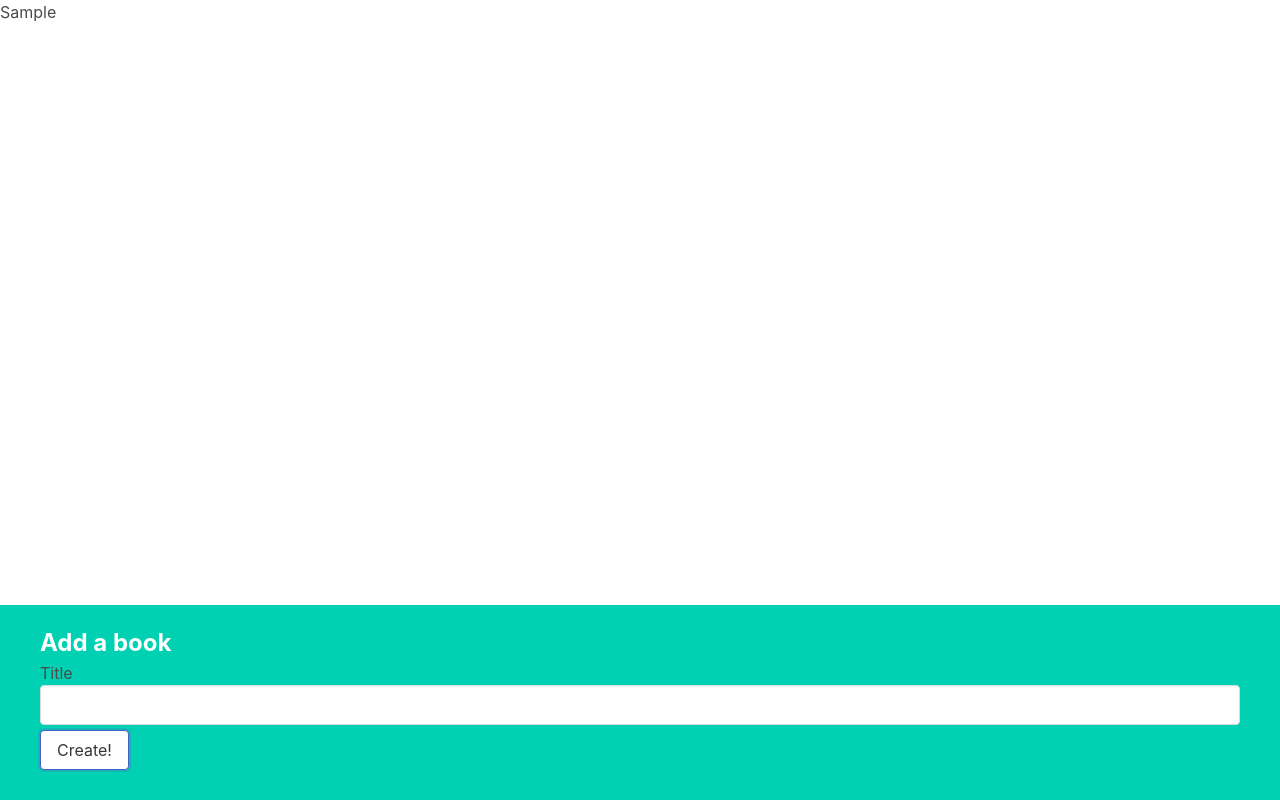
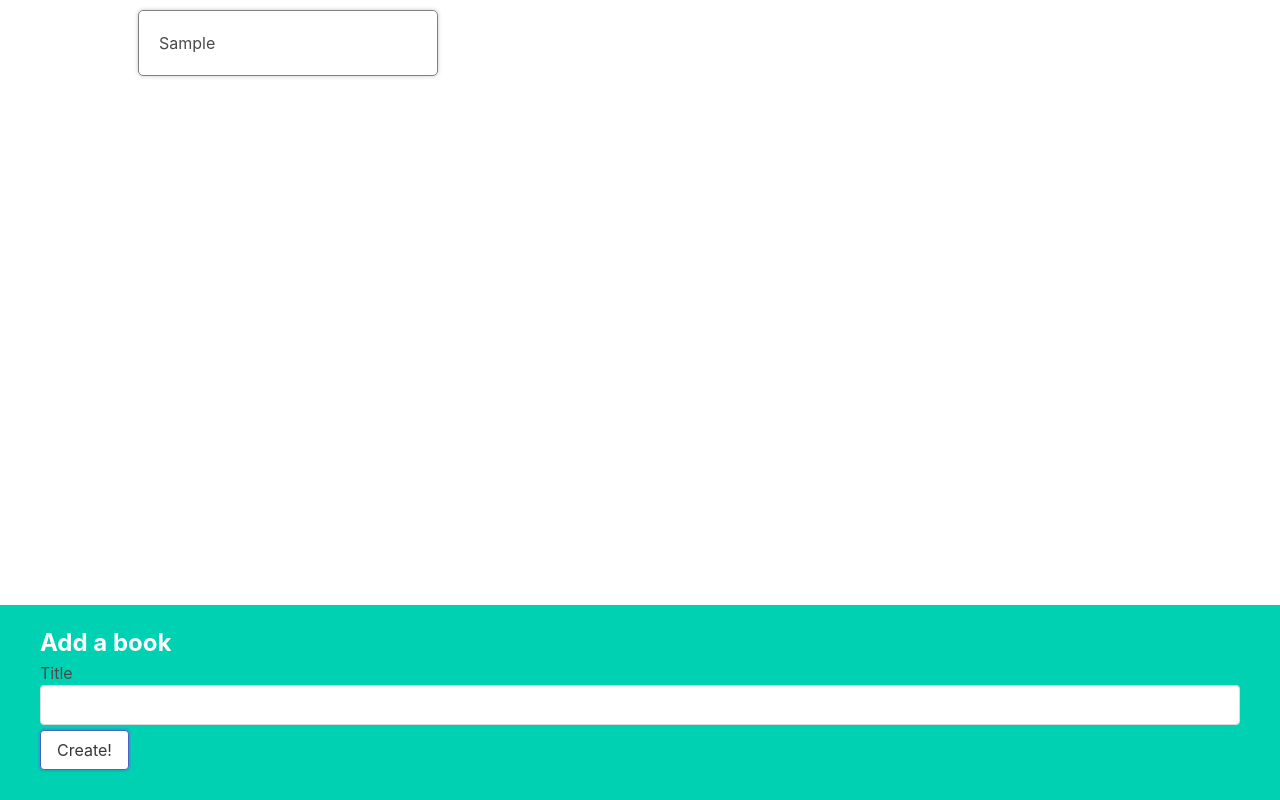
Before and after one commit to supanut741355/react, a React (Vite) app in the folder book2/: page / in a window 1280 px wide. Both pictures are taken after typing "Sample" into the empty fields and a click on the button "Create!". Built offline with nearby package versions, Linux system fonts and the light colour scheme.

Commit message:
add bookList and bookShow

```diff
--- a/book2/src/components/BookList.tsx
+++ b/book2/src/components/BookList.tsx
@@ -1,15 +1,16 @@
 import type { Book } from "../App"
+import BookShow from "./BookShow"
 
 function BookList({books}: {books: Book[]}) {
 
   const renderedBooks = books.map((item) => {
-    return <p key={item.id}>{item.title}</p>
+    return <BookShow key={item.id} book={item}/>
   })
 
   return (
-    <>
+    <div className="book-list">
       {renderedBooks}
-    </>
+    </div>
   )
 }
 
--- a/book2/src/components/BookShow.tsx
+++ b/book2/src/components/BookShow.tsx
@@ -1,9 +1,11 @@
-function BookShow() {
+import type { Book } from "../App"
+
+function BookShow({book}: {book: Book}) {
 
   return (
-    <>
-      BookShow
-    </>
+    <div className="book-show">
+      {book.title}
+    </div>
   )
 }
 
```
